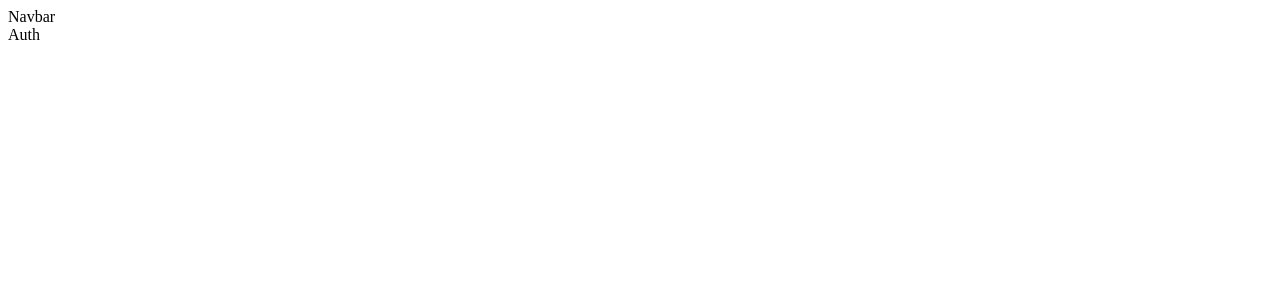
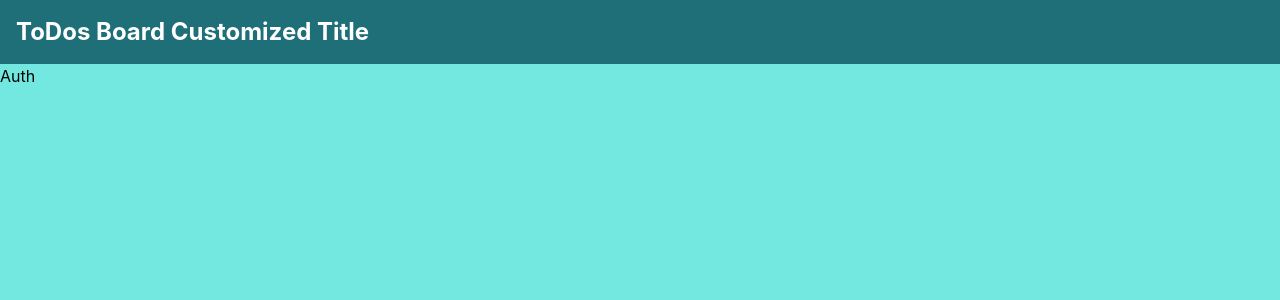
Before and after one commit to OJT-class/ojt-frontend, a React (Create React App) app: page /auth in a window 1280 px wide. Shown: the top 300 px of the page. Built offline with nearby package versions, Linux system fonts and the light colour scheme.

Commit message:
Basic navbar and globalStyle

```diff
--- a/src/App.tsx
+++ b/src/App.tsx
@@ -1,11 +1,12 @@
 import { BrowserRouter as Router } from 'react-router-dom';
-
+import {GlobalStyle} from './styles/globalStyle'
 import AppRoutes from './routes';
 import Navbar from './components/shared/navigation/MainNavigation/Navbar';
 
-function App() {
+const App: React.FC = () => {
   return (
     <Router>
+      <GlobalStyle/>
       <Navbar />
       <AppRoutes />
     </Router>
--- a/src/components/shared/navigation/MainNavigation/Navbar.tsx
+++ b/src/components/shared/navigation/MainNavigation/Navbar.tsx
@@ -1,8 +1,11 @@
 import React from 'react'
+import * as S from './styles';
 
-const Navbar = () => {
+const Navbar: React.FC = () => {
   return (
-    <div>Navbar</div>
+    <S.Nav>
+        <S.NavBarTitle>ToDos Board Customized Title</S.NavBarTitle>
+    </S.Nav>
   )
 }
 
--- /dev/null
+++ b/src/components/shared/navigation/MainNavigation/styles.tsx
@@ -0,0 +1,23 @@
+import styled from 'styled-components';
+
+export const Nav = styled.nav`
+  color: white;
+  background: #1f6f78;
+  height: 4rem;
+
+  display: flex;
+  justify-content: space-between;
+  align-items: center;
+  padding: 0.5rem calc((100vw-1000px) / 2);
+  z-index: 10;
+  font-weight: bold;
+  font-size: 1.5rem;
+
+  /* @media screen and (max-width: 678px) {
+    justify-content: stretch;
+  } */
+`;
+
+export const NavBarTitle = styled.div`
+  padding-left: 1rem;
+`;
--- a/src/index.tsx
+++ b/src/index.tsx
@@ -1,7 +1,7 @@
 import React from 'react';
 import ReactDOM from 'react-dom';
 import App from './App';
-import reportWebVitals from './reportWebVitals';
+// import reportWebVitals from './reportWebVitals'; // TO-DELETE ?
 
 ReactDOM.render(
   <React.StrictMode>
@@ -13,4 +13,4 @@ ReactDOM.render(
 // If you want to start measuring performance in your app, pass a function
 // to log results (for example: reportWebVitals(console.log))
 // or send to an analytics endpoint. Learn more: https://bit.ly/CRA-vitals
-reportWebVitals();
+// reportWebVitals();
--- /dev/null
+++ b/src/styles/globalStyle.ts
@@ -0,0 +1,57 @@
+import { createGlobalStyle } from 'styled-components';
+
+export const GlobalStyle = createGlobalStyle`
+
+ * {
+    margin: 0;
+    padding: 0;
+    outline: 0;
+    box-sizing: border-box;
+  }
+  #root {
+    margin: 0 auto;
+  }
+  html {
+    -webkit-background-size: cover;
+    -moz-background-size: cover;
+    -o-background-size: cover;
+    background-size: cover;
+  }
+  body {
+    font-family: -apple-system, BlinkMacSystemFont, 'Segoe UI', Roboto, Oxygen,
+    Ubuntu, Cantarell, 'Open Sans', 'Helvetica Neue', sans-serif;
+    transition: all .5s linear;
+    margin: 0;
+    scroll-behavior: smooth;
+    height: 100vh;
+    line-height: 1.5;
+
+    background: #72e8e1;
+
+  }
+  ul {
+  list-style-type: none;
+  }
+  a {
+    text-decoration: none;
+  }
+
+`;
+
+// export const lightTheme = {
+//   body: '#bbe4e9',
+//   text: '#000000',
+//   primary: '#84ffff',
+//   secondary: '#018786',
+//   darkLight: '#84ffff',
+//   navActive: '#8f71ff',
+// };
+
+// export const darkTheme = {
+//   body: '#000000',
+//   text: '#84ffff',
+//   primary: '#84ffff',
+//   secondary: '#606470',
+//   darkLight: '#393e46',
+//   navActive: '#8f71ff',
+// };
```
Also changed, not shown: src/components/shared/navigation/MainNavigation/index.tsx (added, +9 -0 lines).
